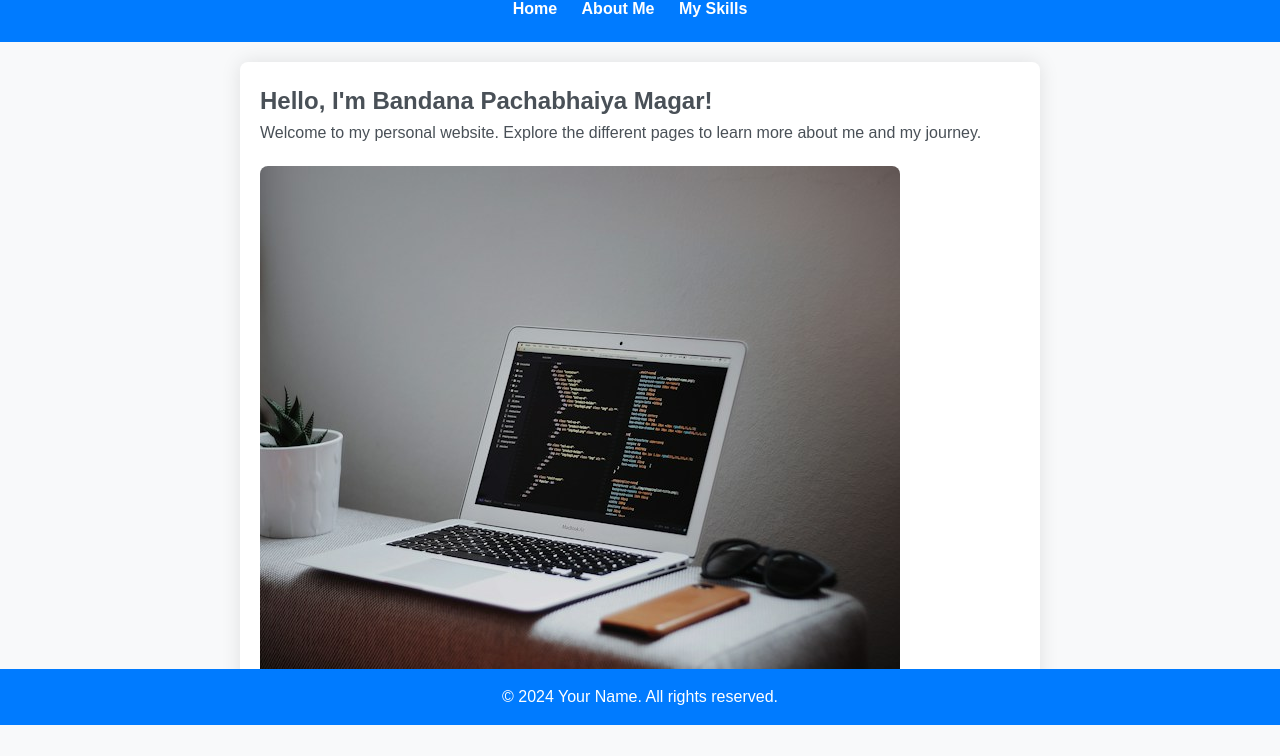
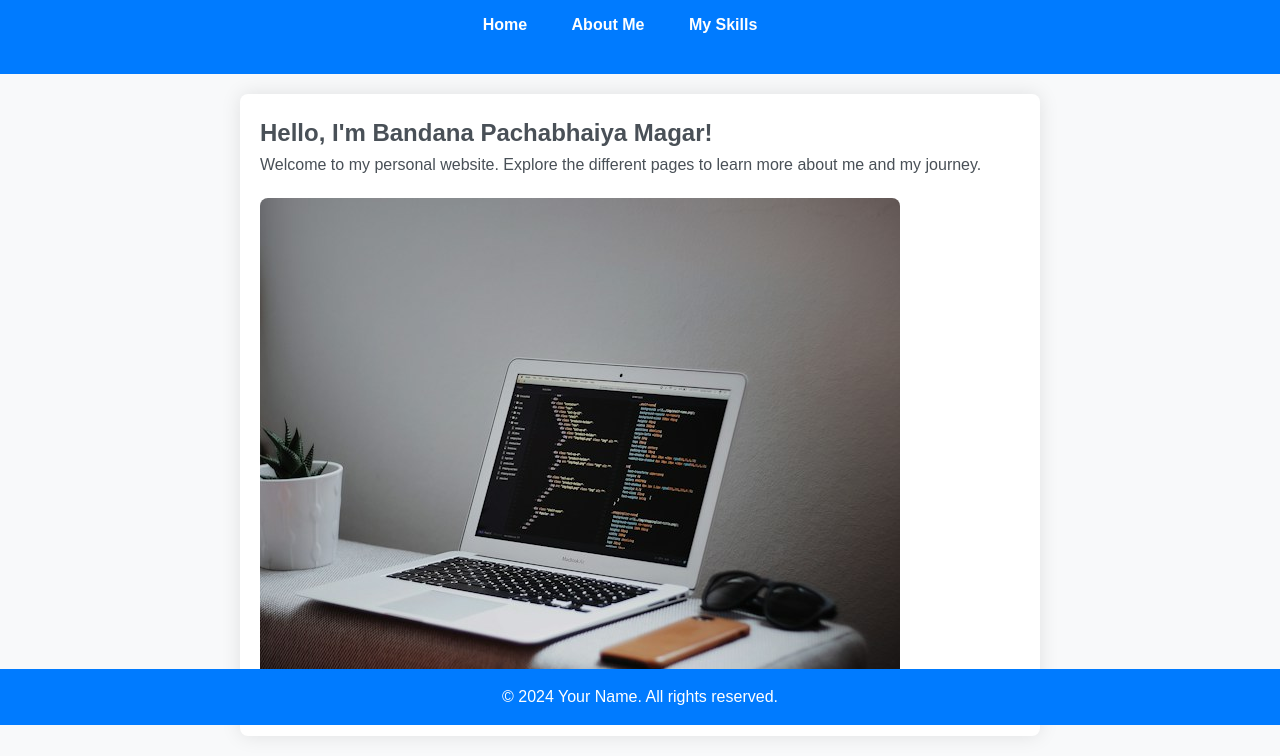
Before and after one commit to bandanapm/FrontendClassAssignment, a plain HTML site: page index.html in a window 1280 px wide. Shown: the part 75-831 px from the top of the page. Before the commit the page ends 800 px from the top, so only its background shows below. Drawn offline with Linux system fonts and the light colour scheme.

Commit message:
Changing margin in nav bar and navbar list

```diff
--- a/style.css
+++ b/style.css
@@ -31,13 +31,17 @@ header {
     text-align: center;
 }
 
+nav {
+    margin: 1rem 0;
+}
+
 nav ul {
     list-style: none;
 }
 
 nav ul li {
     display: inline-block;
-    margin-right: 20px;
+    margin-right: 40px;
 }
 
 nav a {
```
